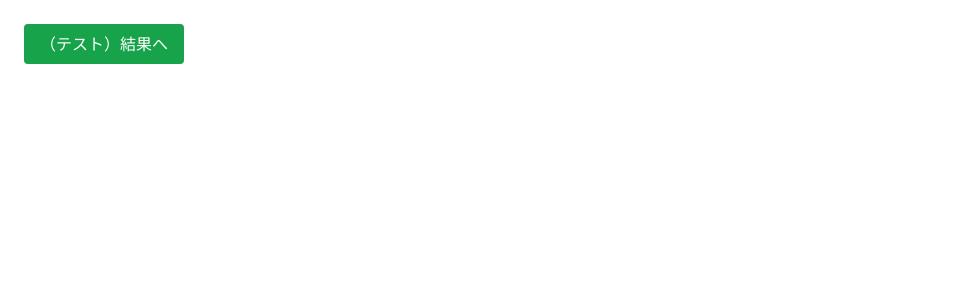
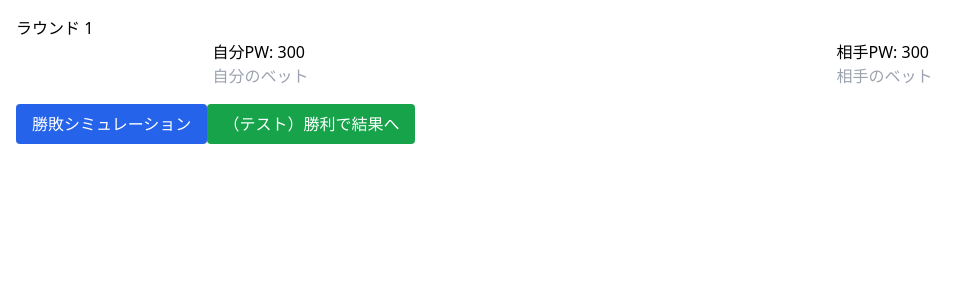
Before and after one commit to gachaben/gachaben-2025-clean, a React (Vite) app: page /battle/play in a window 1280 px wide. Shown: the top 300 px of the page, without its empty margins (0-976 px from the left). Built offline with nearby package versions, Linux system fonts and the light colour scheme.

Commit message:
バトル勝利パス(+15)と敗戦(+5)のBpt付与を実装・確認

```diff
--- a/src/pages/BattleItemSelectPage.jsx
+++ b/src/pages/BattleItemSelectPage.jsx
@@ -114,15 +114,25 @@ export default function BattleItemSelectPage() {
   e?.stopPropagation?.();
   if (!selected) return;
 
+  // 同ランク一覧から敵をランダム選択（自分と同じなら別のを選ぶ）
+  let pool = items && items.length ? items : [selected];
+  let enemy = pool[Math.floor(Math.random() * pool.length)];
+  if (enemy?.itemId === selected.itemId && pool.length > 1) {
+    const others = pool.filter((it) => it.itemId !== selected.itemId);
+    enemy = others[Math.floor(Math.random() * others.length)];
+  }
+
   navigate("/battle/play", {
     state: {
       battleId,
       questionCount,
-        selectedItem: selected,
-        enemyItem: { id: "cpu", name: `${rank}ランクCPU` }, // ← 敵は仮
+      selectedItem: selected, // 自分
+      enemyItem: enemy,       // ← 画像・PW入りで渡す！
     },
   });
 };
+
+
 
   return (
     <div className="p-6 bg-yellow-50 min-h-screen" onClick={(e) => e.stopPropagation()}>
--- a/src/pages/BattlePlayPage.jsx
+++ b/src/pages/BattlePlayPage.jsx
@@ -1,69 +1,149 @@
 // src/pages/BattlePlayPage.jsx
-import React from "react";
-import { useLocation, useNavigate } from "react-router-dom";
+import React, { useState } from "react";
+import { useNavigate, useLocation } from "react-router-dom";
+import ItemCard from "../components/ItemCard";
 
-const LS_BATTLE_KEY = "currentBattleId";
-const safeUUID = () =>
-  (crypto?.randomUUID?.() ?? `fb-${Date.now()}-${Math.random().toString(36).slice(2, 8)}`);
+const BattlePlayPage = () => {
+  const navigate = useNavigate();
+  const { state } = useLocation();
+  const { selectedItem, enemyItem, questionCount = 3, battleId } = state || {};
 
-export default function BattlePlayPage() {
-  const { state } = useLocation();
-  const navigate = useNavigate();
+  const [myPwLeft, setMyPwLeft] = useState(300);
+  const [enemyPwLeft, setEnemyPwLeft] = useState(300);
 
-  // battleId は state → localStorage → 生成の順で保証
-  const battleId =
-    state?.battleId ||
-    localStorage.getItem(LS_BATTLE_KEY) ||
-    (() => {
-      const id = safeUUID();
-      try { localStorage.setItem(LS_BATTLE_KEY, id); } catch {}
-      return id;
-    })();
+  const [myCorrect, setMyCorrect] = useState(0);
+  const [cpuCorrect, setCpuCorrect] = useState(0);
 
-  const finishBattle = ({
-    myTotalPw,
-    enemyTotalPw,
-    myCorrect,
-    cpuCorrect,
-    winner, // "player" | "cpu" | "draw"
-  }) => {
-    // 勝敗を堅牢に判定（PW→winner→正解数）
-    const isWin =
-      winner === "player" ||
-      (Number.isFinite(myTotalPw) && Number.isFinite(enemyTotalPw) && myTotalPw > enemyTotalPw) ||
-      (Number.isFinite(myCorrect) && Number.isFinite(cpuCorrect) && myCorrect > cpuCorrect);
+  const [myBet, setMyBet] = useState(null);
+  const [enemyBet, setEnemyBet] = useState(null);
 
+  const [currentRound, setCurrentRound] = useState(1);
+  const [lastTransfer, setLastTransfer] = useState(0);
+
+  // ★ ラウンド決着処理
+  const resolveRound = ({ myBet, enemyBet, roundWinner }) => {
+    // ベットは残りPWの範囲に制限
+    myBet = Math.max(1, Math.min(myBet, myPwLeft));
+    enemyBet = Math.max(1, Math.min(enemyBet, enemyPwLeft));
+
+    // 奪取できる最大値を制限（相手の残りPWまで）
+    const capForPlayer = Math.min(enemyBet, enemyPwLeft);
+    const capForEnemy = Math.min(myBet, myPwLeft);
+
+    let transfer = 0;
+    let newMy = myPwLeft;
+    let newEnemy = enemyPwLeft;
+
+    if (roundWinner === "player") {
+      // 勝ったら相手のベット分を奪う
+      transfer = capForPlayer;
+      newMy += transfer;
+      newEnemy -= transfer;
+      setMyCorrect((prev) => prev + 1);
+    } else if (roundWinner === "cpu") {
+      transfer = capForEnemy;
+      newMy -= transfer;
+      newEnemy += transfer;
+      setCpuCorrect((prev) => prev + 1);
+    }
+
+    setMyPwLeft(Math.max(0, newMy));
+    setEnemyPwLeft(Math.max(0, newEnemy));
+    setLastTransfer(transfer);
+
+    // 勝敗チェック（サドンデス対応：必ず決着まで）
+    if (newMy <= 0 || newEnemy <= 0) {
+      finishBattle({
+        myTotalPw: newMy,
+        enemyTotalPw: newEnemy,
+        myCorrect: myCorrect + (roundWinner === "player" ? 1 : 0),
+        cpuCorrect: cpuCorrect + (roundWinner === "cpu" ? 1 : 0),
+        winner: newMy > newEnemy ? "player" : "cpu",
+      });
+    } else {
+      // 次のラウンドへ
+      setCurrentRound((prev) => prev + 1);
+      setMyBet(null);
+      setEnemyBet(null);
+    }
+  };
+
+  // ★ バトル終了
+  const finishBattle = ({ myTotalPw, enemyTotalPw, myCorrect, cpuCorrect, winner }) => {
+    const isWin = winner === "player";
     navigate("/battle/result", {
       state: {
-        battleId,                 // ← 結果ページの付与処理に必須！
-        isWin,                    // true / false
-        baseEarnBpt: isWin ? 15 : 5,
+        battleId,
+        isWin,
+        baseEarnBpt: isWin ? 15 : 5, // 勝ち=15, 負け=5
         myTotalPw,
         enemyTotalPw,
         myCorrect,
         cpuCorrect,
-        winner,
       },
     });
   };
 
-  // ↓ いまはテストボタン。実際はバトル終了時の処理から finishBattle を呼んでね
+  // ★ テスト用（勝敗をランダム決定）
+  const simulateAnswer = () => {
+    const roundWinner = Math.random() < 0.5 ? "player" : "cpu";
+    resolveRound({ myBet, enemyBet, roundWinner });
+  };
+
   return (
-    <div className="p-6">
+    <div className="p-4">
+      <h2>ラウンド {currentRound}</h2>
+      <div className="flex justify-around">
+        <div>
+          <ItemCard item={selectedItem} />
+          <p>自分PW: {myPwLeft}</p>
+          <input
+            type="number"
+            placeholder="自分のベット"
+            value={myBet || ""}
+            onChange={(e) => setMyBet(parseInt(e.target.value))}
+          />
+        </div>
+        <div>
+          <ItemCard item={enemyItem} />
+          <p>相手PW: {enemyPwLeft}</p>
+          <input
+            type="number"
+            placeholder="相手のベット"
+            value={enemyBet || ""}
+            onChange={(e) => setEnemyBet(parseInt(e.target.value))}
+          />
+        </div>
+      </div>
+
+           <button
+        className="mt-4 px-4 py-2 bg-blue-600 text-white rounded"
+        onClick={simulateAnswer}
+        disabled={!myBet || !enemyBet}
+      >
+        勝敗シミュレーション
+      </button>
+
+      {/* ▼ 勝利パステスト用ボタン */}
       <button
-        className="px-4 py-2 bg-green-600 text-white rounded"
+        className="mt-2 px-4 py-2 bg-green-600 text-white rounded"
         onClick={() =>
           finishBattle({
-            myTotalPw: 0,
-            enemyTotalPw: 500,
-            myCorrect: 1,
-            cpuCorrect: 2,
-            winner: "cpu",
+            myTotalPw: 200,
+            enemyTotalPw: 0,
+            myCorrect: myCorrect + 1,
+            cpuCorrect,
+            winner: "player",
           })
         }
       >
-        （テスト）結果へ
+        （テスト）勝利で結果へ
       </button>
+
+      {lastTransfer > 0 && <p>奪取: {lastTransfer} PW</p>}
     </div>
   );
-}
+
+};
+
+export default BattlePlayPage;
```
Lines whose indentation alone changed are shown as unchanged.
